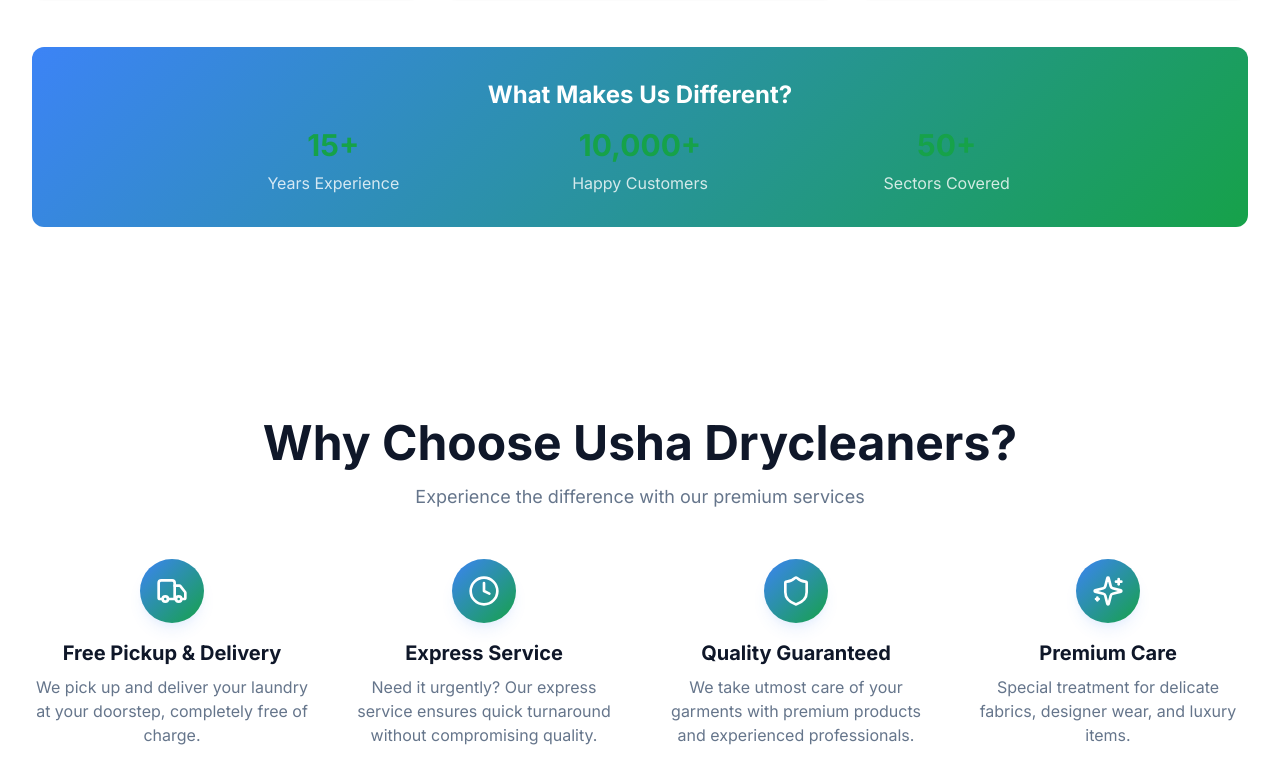
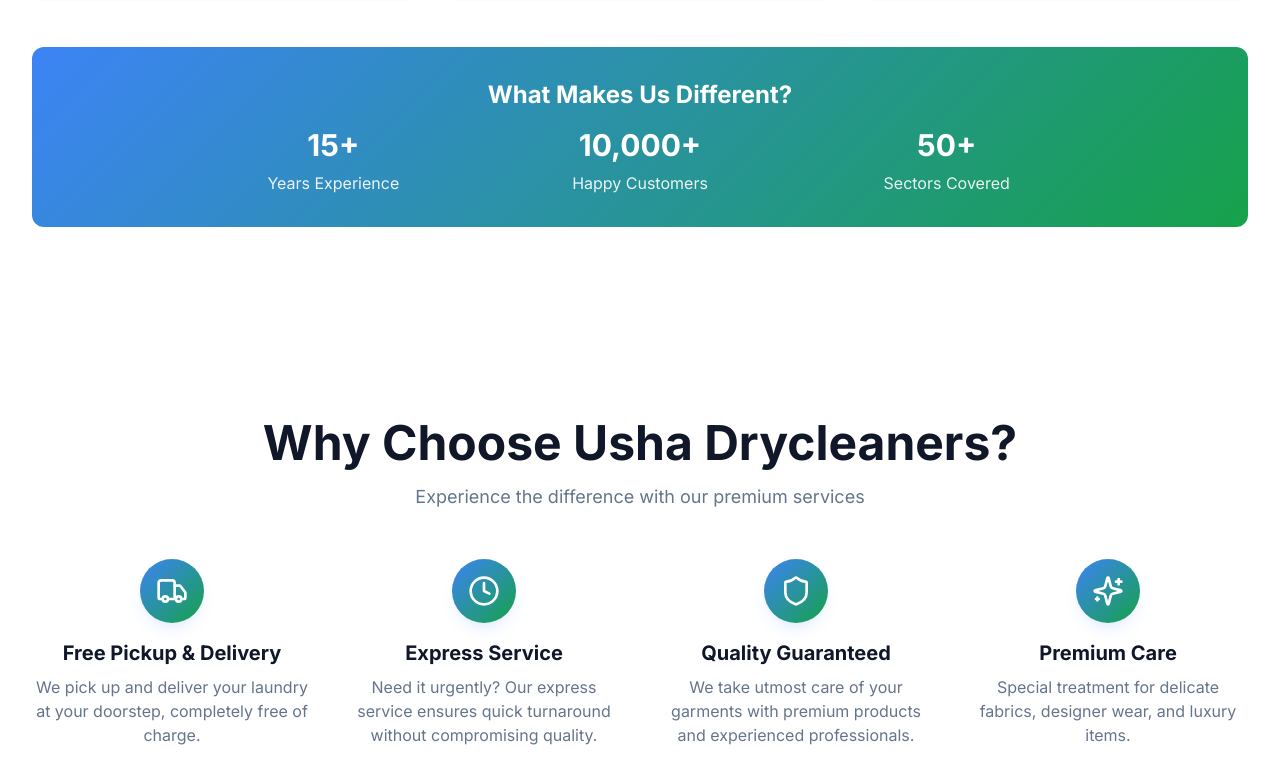
Before and after one commit to Komalsain12/Citydhobi_, a React (Vite) app: page / in a window 1280 px wide. Shown: the part 3079-3862 px from the top of the page. Built offline with nearby package versions, Linux system fonts and the light colour scheme; the HTML template or start-up script is replaced by a standard one.

Commit message:
Fix: Improve text visibility on dark backgrounds

```diff
--- a/src/components/WhyChooseUs.tsx
+++ b/src/components/WhyChooseUs.tsx
@@ -79,16 +79,16 @@ const WhyChooseUs = () => {
           <h3 className="text-2xl font-bold mb-4">What Makes Us Different?</h3>
           <div className="grid grid-cols-1 md:grid-cols-3 gap-6 max-w-4xl mx-auto">
             <div>
-              <div className="text-3xl font-bold text-accent mb-2">15+</div>
-              <div className="text-white/80">Years Experience</div>
+              <div className="text-3xl font-bold text-white mb-2">15+</div>
+              <div className="text-white/90">Years Experience</div>
             </div>
             <div>
-              <div className="text-3xl font-bold text-accent mb-2">10,000+</div>
-              <div className="text-white/80">Happy Customers</div>
+              <div className="text-3xl font-bold text-white mb-2">10,000+</div>
+              <div className="text-white/90">Happy Customers</div>
             </div>
             <div>
-              <div className="text-3xl font-bold text-accent mb-2">50+</div>
-              <div className="text-white/80">Sectors Covered</div>
+              <div className="text-3xl font-bold text-white mb-2">50+</div>
+              <div className="text-white/90">Sectors Covered</div>
             </div>
           </div>
         </div>
```
